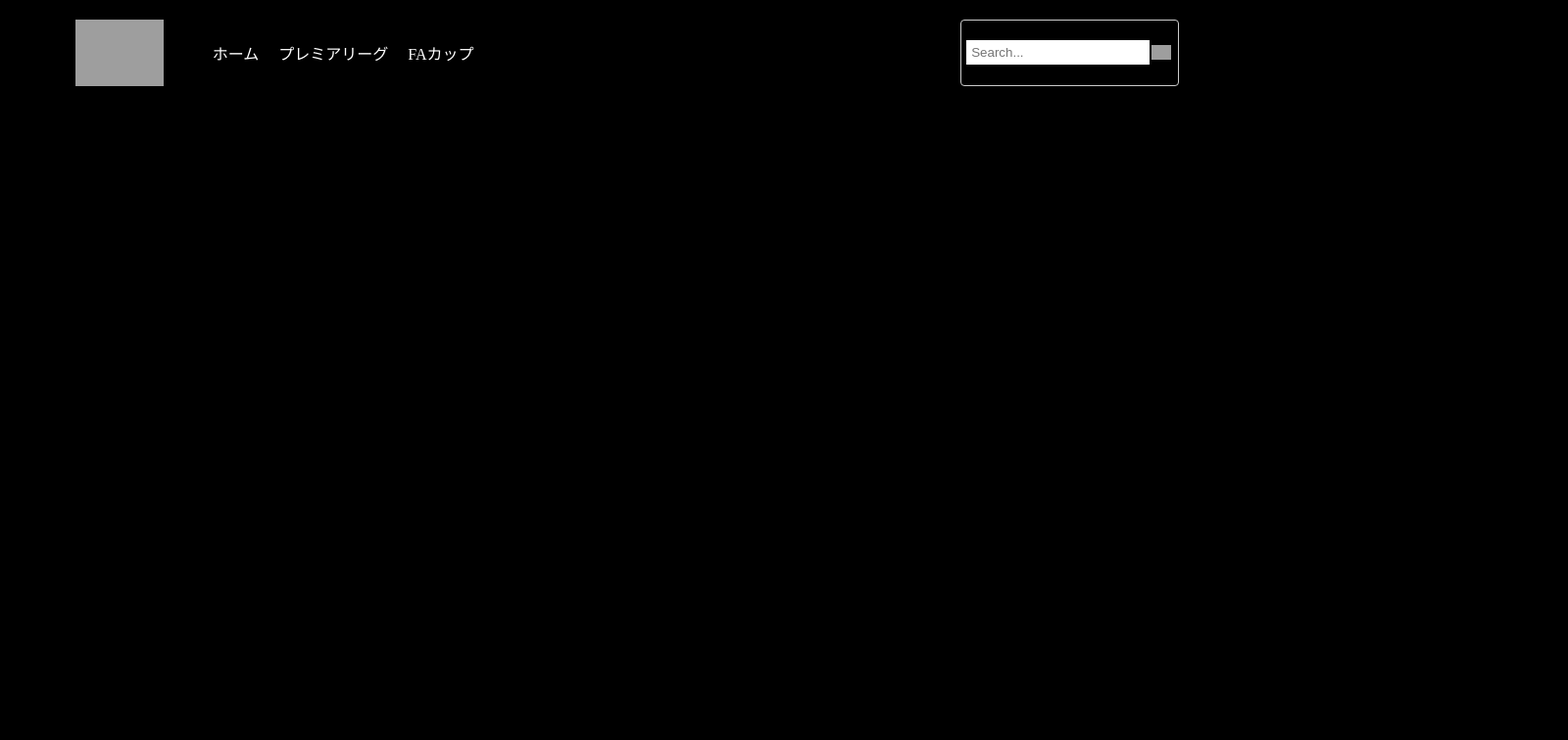
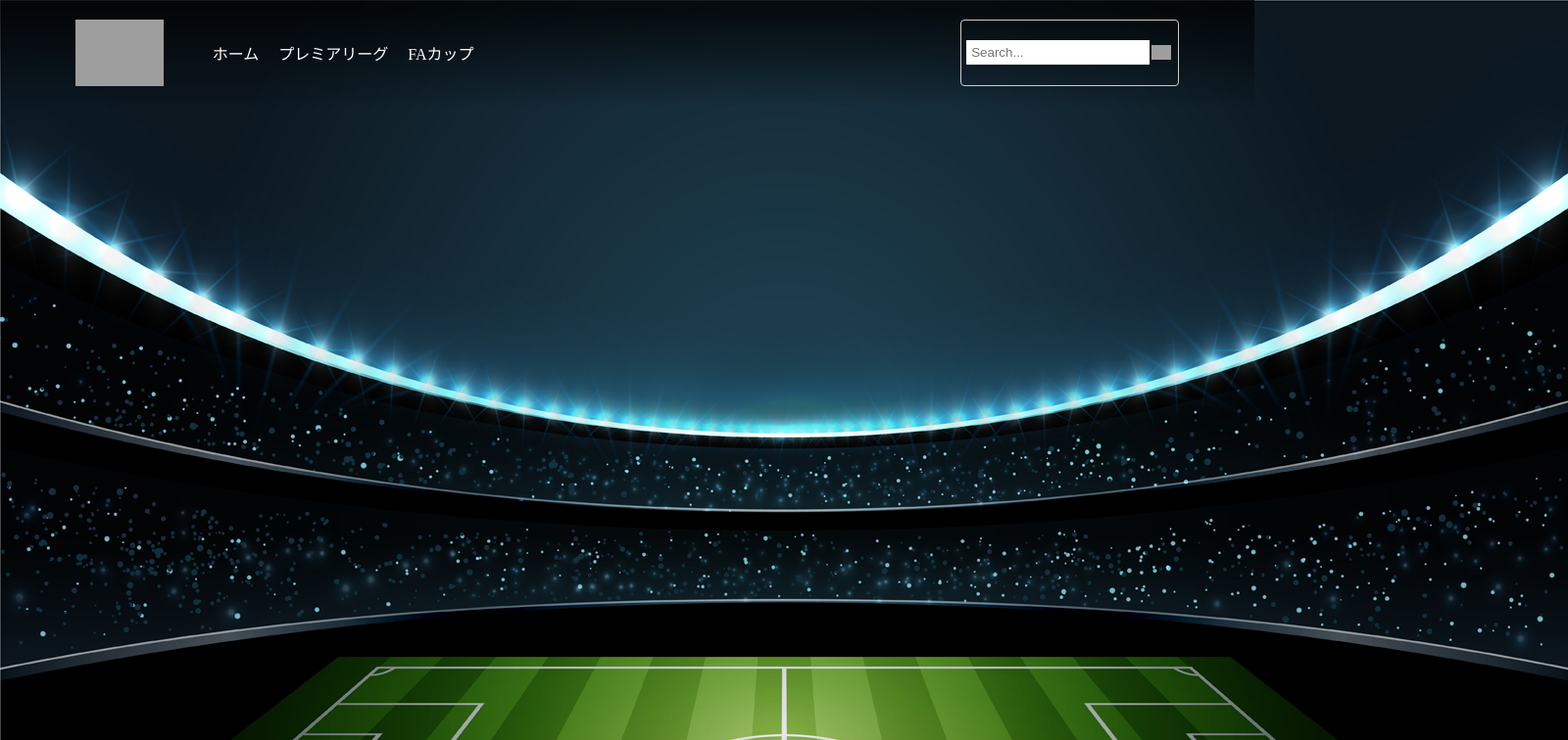
Before and after one commit to yasai-nodame/soccer_archiv, a React (Vite) app: page / in a window 1280 px wide. Shown: the top 756 px of the page at 98% size, 1600 px wide, since content can reach past the window. Built offline with nearby package versions, Linux system fonts and the light colour scheme; grey boxes are pictures that could not be loaded.

Commit message:
背景画像追加

```diff
--- a/src/pages/Home/Home.jsx
+++ b/src/pages/Home/Home.jsx
@@ -1,11 +1,17 @@
 import React from 'react'
 import './Home.css'
 import Navbar from '../../components/Navbar/Navbar'
+import soccer_background from '../../../public/soccer_background.jpg'
 
 const Home = () => {
     return (
     <div className='home'>
         <Navbar/>
+        <div className='soccer-background'>
+            <img src={soccer_background} alt="" className='banner-img'/>
+        </div>
+        <div className="overlay"></div>
+
     </div>
     )
 }
```
